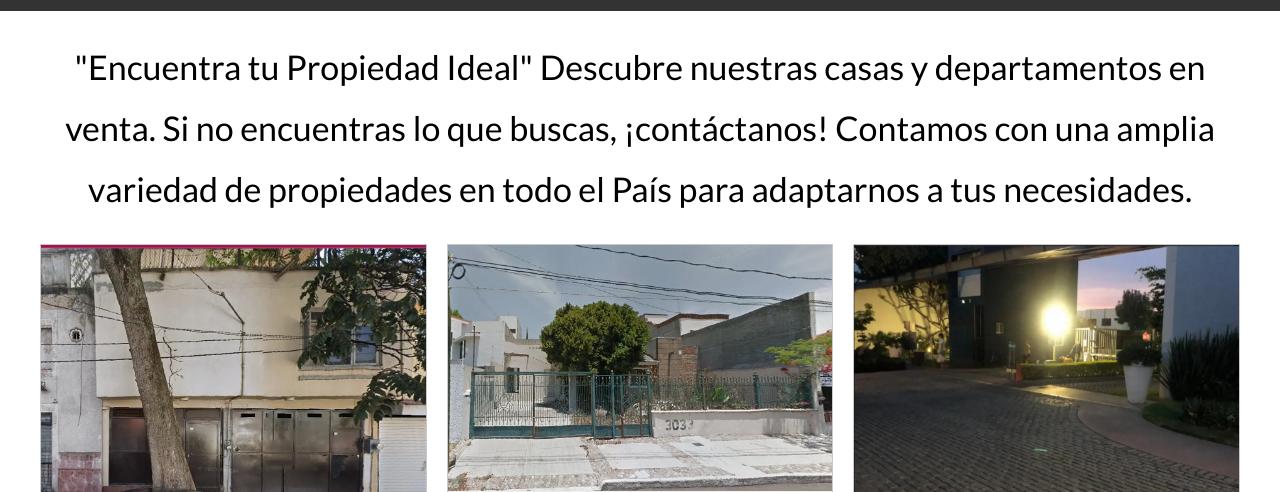
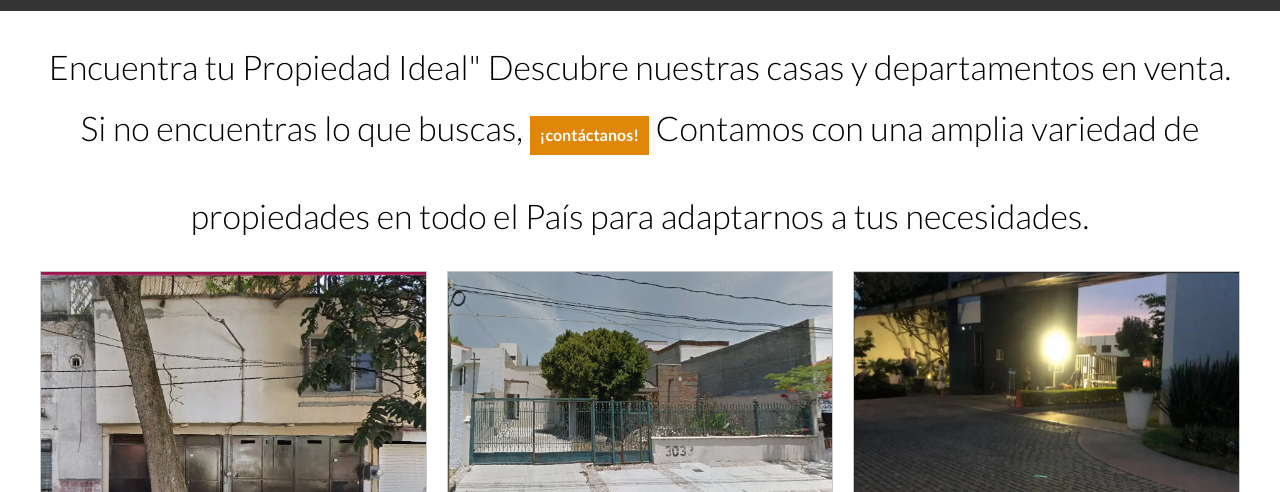
Before and after one commit to Dynah1970/bienes-raices-fin, a website: page anuncios.html in a window 1280 px wide. Shown: the part 308-800 px from the top of the page. Drawn offline with Linux system fonts and the light colour scheme.

Commit message:
contacto

```diff
--- a/anuncios.html
+++ b/anuncios.html
@@ -36,8 +36,10 @@
     <main class="contenedor seccion">
 
         <h2>
-            <b>"Encuentra tu Propiedad Ideal"
-            Descubre nuestras casas y departamentos en venta. Si no encuentras lo que buscas, ¡contáctanos! Contamos con una amplia variedad de propiedades en todo el País para adaptarnos a tus necesidades.</b></h2>
+            Encuentra tu Propiedad Ideal"
+            Descubre nuestras casas y departamentos en venta. Si no encuentras lo que buscas,
+            <a href="contacto.html" class="boton-amarillo" style="display: inline-block; text-align: center; margin: 0 auto 30px auto; width: auto; padding: 5px 10px; font-size: 16px;">¡contáctanos!</a>
+            Contamos con una amplia variedad de propiedades en todo el País para adaptarnos a tus necesidades.
 
             </h2>
 
```
Also changed, not shown: contacto.html (+1 -1 lines), index.html (+3 -2 lines).
